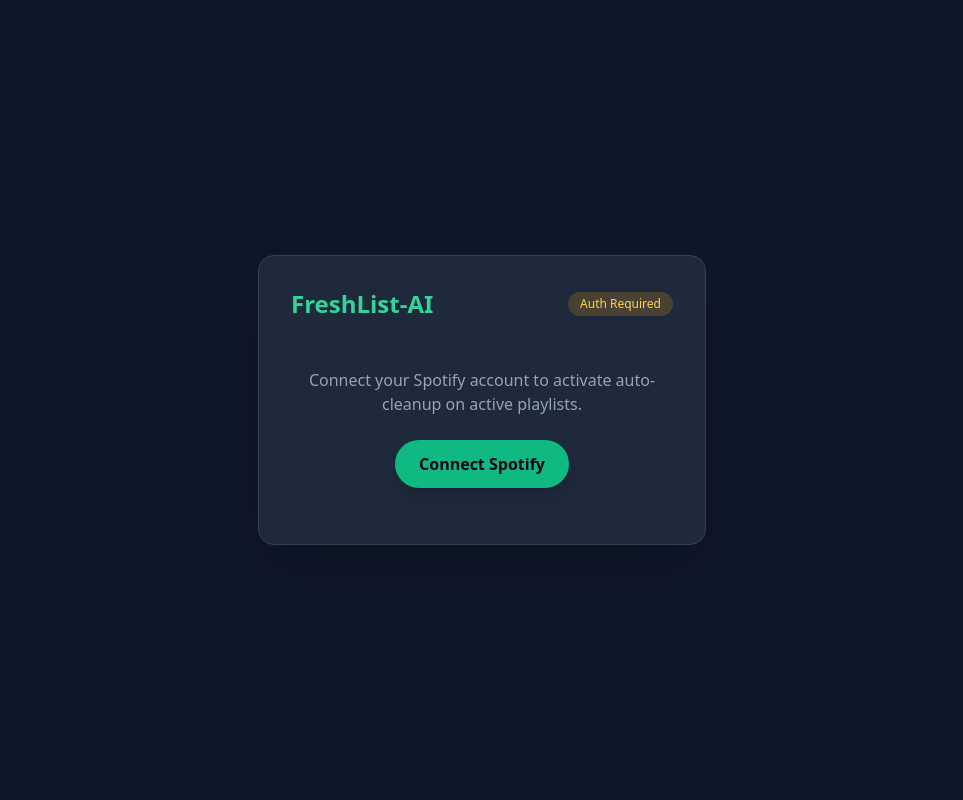
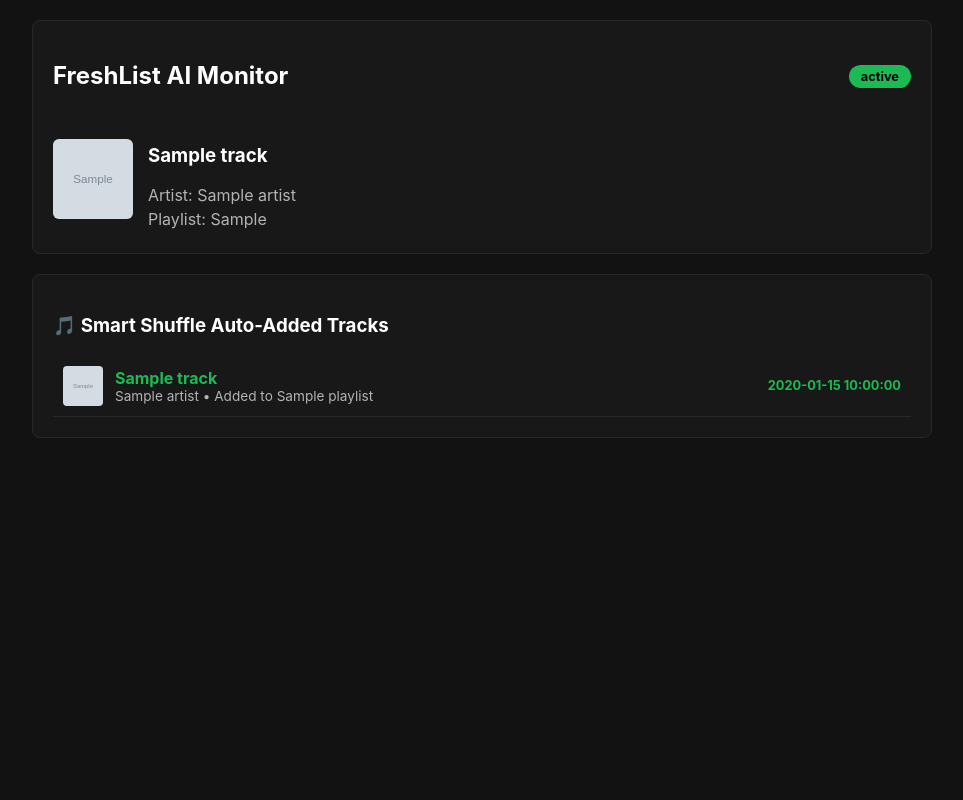
Before and after one commit to pbsskowshik1/FreshList-AI, a FastAPI app: template templates/index.html in a window 1280 px wide. Shown: the whole page, without its empty margins (158-1121 px from the left). Run offline with FastAPI, Linux system fonts and the light colour scheme; the template is opened without the code that fills it: most values are stand-ins (such as "Sample title", 1, 10 or a date in 2020); grey boxes marked "Sample" are stand-in pictures; some libraries are stand-ins or nearby versions.

Commit message:
Refactor index.html for improved dashboard layout
Updated title and added custom styles for the dashboard layout, including card and badge styles. Modified the structure of the body to enhance the display of track information and added a section for Smart Shuffle auto-added tracks.

```diff
--- a/templates/index.html
+++ b/templates/index.html
@@ -3,93 +3,71 @@
 <head>
     <meta charset="UTF-8">
     <meta name="viewport" content="width=device-width, initial-scale=1.0">
-    <title>FreshList-AI Dashboard</title>
-    <script src="https://cdn.tailwindcss.com"></script>
-    <meta http-equiv="refresh" content="10">
+    <title>FreshList AI Dashboard</title>
+    <style>
+        body { font-family: -apple-system, BlinkMacSystemFont, "Segoe UI", Roboto, Helvetica, Arial, sans-serif; background-color: #121212; color: #FFFFFF; margin: 0; padding: 20px; }
+        .container { max-width: 900px; margin: 0 auto; }
+        .card { background-color: #181818; border-radius: 8px; padding: 20px; margin-bottom: 20px; border: 1px solid #282828; }
+        .header { display: flex; align-items: center; justify-content: space-between; }
+        .status-badge { background-color: #1DB954; color: black; padding: 4px 12px; border-radius: 12px; font-weight: bold; font-size: 0.8em; }
+        .smart-badge { background-color: #535353; color: #1DB954; padding: 4px 12px; border-radius: 12px; font-weight: bold; font-size: 0.8em; margin-left: 8px; }
+        .track-info { display: flex; align-items: center; gap: 15px; margin-top: 15px; }
+        .album-art { width: 80px; height: 80px; border-radius: 6px; object-fit: cover; background-color: #282828; }
+        .history-item { display: flex; align-items: center; justify-content: space-between; padding: 10px; border-bottom: 1px solid #282828; }
+        .history-item img { width: 40px; height: 40px; border-radius: 4px; }
+        a { color: #1DB954; text-decoration: none; }
+        a:hover { text-underline-offset: 3px; text-decoration: underline; }
+    </style>
 </head>
-<body class="bg-slate-900 text-white min-h-screen flex items-center justify-center p-6">
-    <div class="max-w-md w-full bg-slate-800 rounded-2xl shadow-2xl p-8 border border-slate-700">
-        <!-- Header -->
-        <div class="flex items-center justify-between mb-6">
-            <h1 class="text-2xl font-bold text-emerald-400">FreshList-AI</h1>
-            <span class="px-3 py-1 text-xs rounded-full font-medium {{ 'bg-emerald-500/20 text-emerald-300' if state.is_authenticated else 'bg-amber-500/20 text-amber-300' }}">
-                {{ 'Active' if state.is_authenticated else 'Auth Required' }}
-            </span>
-        </div>
+<body>
+    <div class="container">
+        <div class="card">
+            <div class="header">
+                <h2>FreshList AI Monitor</h2>
+                <div>
+                    <span class="status-badge">{{ state.status }}</span>
+                    {% if state.is_smart_shuffle %}
+                        <span class="smart-badge">Smart Shuffle Active</span>
+                    {% endif %}
+                </div>
+            </div>
 
-        {% if not state.is_authenticated %}
-        <div class="text-center py-6">
-            <p class="text-slate-400 mb-6">Connect your Spotify account to activate auto-cleanup on active playlists.</p>
-            <a href="/login" class="inline-block bg-emerald-500 hover:bg-emerald-600 text-slate-950 font-bold px-6 py-3 rounded-full transition shadow-lg">
-                Connect Spotify
-            </a>
-        </div>
-        {% else %}
-        <!-- Active Track Display -->
-        <div class="bg-slate-900/50 p-4 rounded-xl border border-slate-700/50 flex items-center space-x-4 mb-4">
-            {% if state.image_url %}
-            <img src="{{ state.image_url }}" alt="Album Art" class="w-16 h-16 rounded-lg object-cover shadow-md border border-slate-700">
-            {% else %}
-            <div class="w-16 h-16 rounded-lg bg-slate-800 flex items-center justify-center text-slate-600 font-bold">♫</div>
-            {% endif %}
-            <div class="flex-1 overflow-hidden">
-                <p class="text-[10px] uppercase tracking-wider text-emerald-400 font-semibold truncate">{{ state.current_playlist }}</p>
-                <p class="text-base font-bold text-slate-100 truncate">{{ state.track }}</p>
-                <p class="text-xs text-slate-400 truncate">{{ state.artist }}</p>
+            <div class="track-info">
+                {% if state.image_url %}
+                    <img src="{{ state.image_url }}" class="album-art" alt="Album Art">
+                {% else %}
+                    <div class="album-art"></div>
+                {% endif %}
+                <div>
+                    <h3>{{ state.track }}</h3>
+                    <p style="color: #B3B3B3; margin: 4px 0;">Artist: {{ state.artist }}</p>
+                    <p style="color: #B3B3B3; margin: 4px 0;">Playlist: {{ state.current_playlist }}</p>
+                </div>
             </div>
         </div>
 
-        <!-- Scan Full Playlist Action -->
-        {% if state.active_playlist_id %}
-        <button onclick="triggerFullScan()" class="w-full bg-emerald-500/10 hover:bg-emerald-500/20 text-emerald-400 font-bold py-2.5 px-4 rounded-xl border border-emerald-500/30 transition text-xs mb-6 flex items-center justify-center space-x-2">
-            <span>⚡ Scan & Clean Entire Playlist (>3 Yrs Old)</span>
-        </button>
-        {% endif %}
-
-        <!-- Removal Log Section -->
-        <div>
-            <div class="flex items-center justify-between mb-3">
-                <h2 class="text-xs uppercase tracking-wider text-slate-400 font-semibold">Removed Tracks Log</h2>
-                <span class="text-xs text-emerald-400 font-bold">{{ state.removed_count }} removed</span>
-            </div>
-
-            {% if state.removal_history %}
-            <div class="space-y-2 max-h-64 overflow-y-auto pr-1">
-                {% for item in state.removal_history %}
-                <a href="{{ item.track_url }}" target="_blank" class="flex items-center space-x-3 p-2 bg-slate-900/40 hover:bg-slate-900/80 rounded-lg border border-slate-700/30 transition text-xs block">
-                    {% if item.image_url %}
-                    <img src="{{ item.image_url }}" alt="Cover" class="w-10 h-10 rounded object-cover flex-shrink-0">
-                    {% else %}
-                    <div class="w-10 h-10 rounded bg-slate-800 flex-shrink-0 flex items-center justify-center text-slate-500 text-[10px]">♫</div>
-                    {% endif %}
-                    <div class="flex-1 truncate">
-                        <p class="font-bold text-slate-200 truncate">{{ item.track }}</p>
-                        <p class="text-slate-400 text-[11px] truncate">{{ item.artist }}</p>
-                        {% if item.replacement != "None" %}
-                        <p class="text-[10px] text-emerald-400/80 truncate">➕ Added: {{ item.replacement }}</p>
-                        {% endif %}
+        <!-- SMART SHUFFLE ADDED TRACKS -->
+        <div class="card">
+            <h3>🎵 Smart Shuffle Auto-Added Tracks</h3>
+            {% if state.added_history %}
+                {% for item in state.added_history %}
+                    <div class="history-item">
+                        <div style="display: flex; align-items: center; gap: 12px;">
+                            {% if item.image_url %}
+                                <img src="{{ item.image_url }}" alt="Art">
+                            {% endif %}
+                            <div>
+                                <a href="{{ item.track_url }}" target="_blank"><strong>{{ item.track }}</strong></a>
+                                <div style="color: #B3B3B3; font-size: 0.85em;">{{ item.artist }} &bull; Added to {{ item.playlist }}</div>
+                            </div>
+                        </div>
+                        <span style="color: #1DB954; font-size: 0.8em; font-weight: bold;">{{ item.time }}</span>
                     </div>
-                    <span class="text-slate-500 text-[10px] flex-shrink-0">{{ item.time }}</span>
-                </a>
                 {% endfor %}
-            </div>
             {% else %}
-            <div class="p-4 bg-slate-900/30 rounded-lg text-center border border-slate-800">
-                <p class="text-xs text-slate-500 italic">No tracks removed in this session yet.</p>
-            </div>
+                <p style="color: #B3B3B3;">No Smart Shuffle tracks added yet. Turn on Smart Shuffle in Spotify while playing a playlist!</p>
             {% endif %}
         </div>
-
-        <p class="text-[10px] text-center text-slate-500 mt-6">Auto-refreshes every 10 seconds</p>
-        {% endif %}
     </div>
-
-    <script>
-        function triggerFullScan() {
-            fetch('/scan-full-playlist', { method: 'POST' })
-                .then(res => res.json())
-                .then(data => alert(data.message));
-        }
-    </script>
 </body>
 </html>
```
